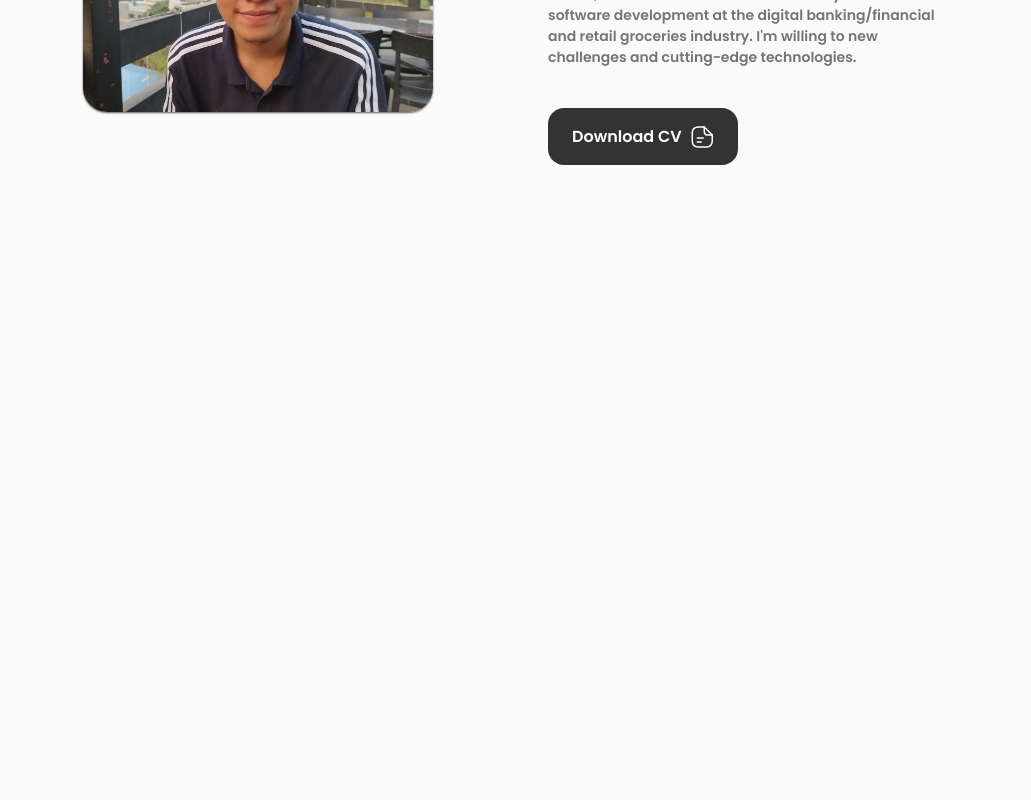
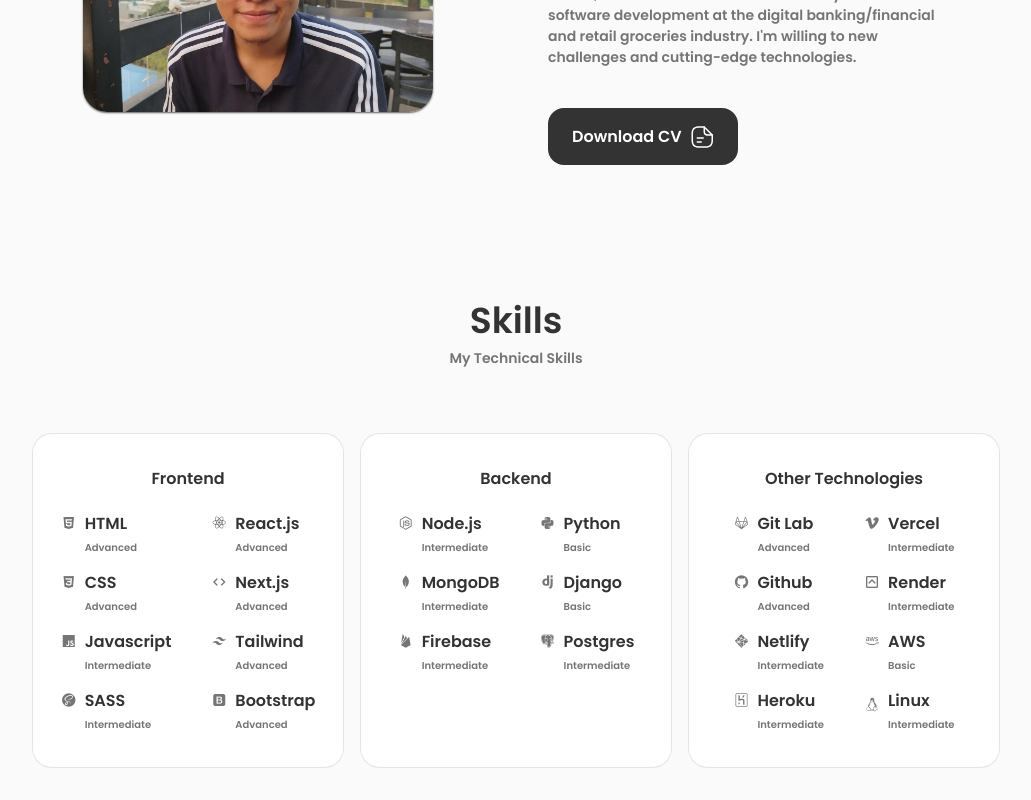
Before and after one commit to khunzinshine/khunzinshine.onrender, a React (Create React App) app: page / in a window 1280 px wide. Shown: the part 1233-2033 px from the top of the page, without its empty margins (124-1155 px from the left). Before the commit the page ends 1430 px from the top, so only its background shows below. Built offline with nearby package versions, Linux system fonts and the light colour scheme.

Commit message:
added Skills Section into App

```diff
--- a/src/App.js
+++ b/src/App.js
@@ -3,6 +3,7 @@
 import About from './components/about/About';
 import Header from './components/header/Header';
 import Home from './components/home/Home';
+import Skills from './components/skills/Skills';
 
 function App() {
   return (
@@ -11,6 +12,7 @@
       <main className='main'>
         <Home />
         <About />
+        <Skills />
       </main>
     </>
   );
```
